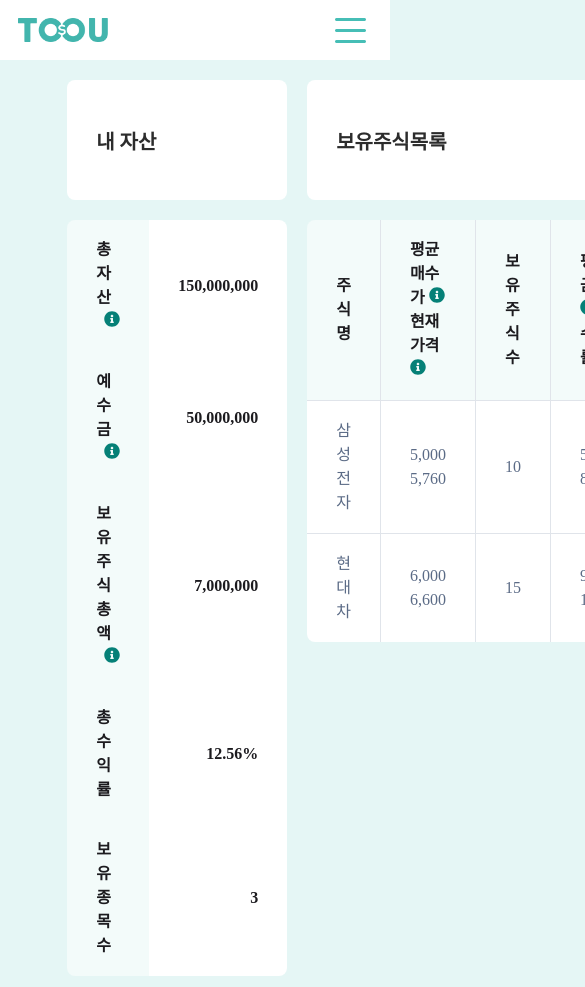
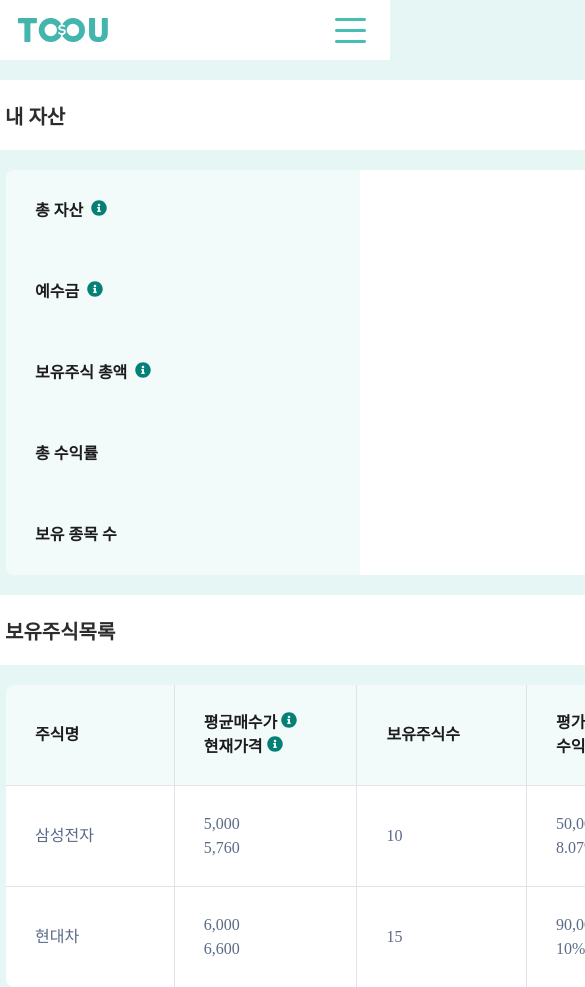
Before and after one commit to fintech4/frontend, a React (Create React App) app: page /mypage in a window 390 px wide. Shown: the top 987 px of the page, 585 px wide, since content can reach past the window. Built offline with nearby package versions, Linux system fonts and the light colour scheme; no server answers; a web font is replaced by a local one.

Commit message:
feat: mypage 반응형 구현 완료

```diff
--- a/src/components/page/MyPage.jsx
+++ b/src/components/page/MyPage.jsx
@@ -5,6 +5,7 @@ import styled from "styled-components";
 import StockTable from "../ui/tables/StockTable";
 import axios from "axios";
 import { useEffect, useState } from "react";
+import { media } from "../../media";
 
 const List = styled.div`
   display: flex;
@@ -13,6 +14,12 @@ const List = styled.div`
   gap: 20px;
   align-self: stretch;
   margin-top: 20px;
+
+  ${media.mobile`
+    display: flex;
+    flex-direction: column;
+    align-items: center;
+  `}
 `;
 
 const ListWrapper = styled.div`
@@ -21,6 +28,9 @@ const ListWrapper = styled.div`
   flex-direction: column;
   align-items: flex-start;
   gap: 20px;
+  ${media.mobile`
+    width: 768px;
+  `}
 `;
 
 const TitleWrapper = styled.div`
@@ -32,6 +42,11 @@ const TitleWrapper = styled.div`
   align-self: stretch;
   border-radius: 8px;
   background: var(--Schemes-On-Primary, #fff);
+
+  ${media.mobile`
+    width: 768px;
+    height : 20px;
+  `}
 `;
 
 const Title = styled.h1`
--- a/src/components/ui/bar/Navigation.jsx
+++ b/src/components/ui/bar/Navigation.jsx
@@ -120,8 +120,8 @@ const TabLinkMobileWrapper = styled.ul`
   position: absolute;
   top: 60px;
   right: 0;
-  box-shadow: 0px 4px 10px 1px rgba(113, 205, 199, 0.30);
-  background-color: #FFF;
+  box-shadow: 0px 4px 10px 1px rgba(113, 205, 199, 0.3);
+  background-color: #fff;
 `;
 
 const TabLinkMobile = styled(Link)`
@@ -166,12 +166,11 @@ const SignInMobileLink = styled(Link)`
 `;
 
 function Navigation({ path, isLoggedIn }) {
-
-  const [mobileMenuClicked, setMobileMenuClicked] = useState(false)
+  const [mobileMenuClicked, setMobileMenuClicked] = useState(false);
 
   const handleClickMobileMenu = () => {
-    setMobileMenuClicked(!mobileMenuClicked)
-  }
+    setMobileMenuClicked(!mobileMenuClicked);
+  };
 
   console.log(path);
   console.log(isLoggedIn);
@@ -193,46 +192,66 @@ function Navigation({ path, isLoggedIn }) {
         {/* PC 너비에서만 노출됨 */}
         <TabLinkPcWrapper>
           <TabLinkPc to="/main">
-            <TabLinkPcListElement className={path === "/main" || path === "/" ? "clicked" : ""}>
+            <TabLinkPcListElement
+              className={path === "/main" || path === "/" ? "clicked" : ""}
+            >
               <TabLinkPcText>투자</TabLinkPcText>
             </TabLinkPcListElement>
           </TabLinkPc>
           <TabLinkPc to="/mypage">
-            <TabLinkPcListElement className={path === "/mypage" ? "clicked" : ""}>
+            <TabLinkPcListElement
+              className={path === "/mypage" ? "clicked" : ""}
+            >
               <TabLinkPcText>MY</TabLinkPcText>
             </TabLinkPcListElement>
           </TabLinkPc>
           <SignInPcWrapper>
-            <SignInPcLink to={isLoggedIn ? "/logout" : "/login"} onClick={handleLogout}>
+            <SignInPcLink
+              to={isLoggedIn ? "/" : "/login"}
+              onClick={handleLogout}
+            >
               {isLoggedIn ? "로그아웃" : "로그인"}
             </SignInPcLink>
           </SignInPcWrapper>
         </TabLinkPcWrapper>
         <MenuMobileWrapper onClick={handleClickMobileMenu}>
-          <MenuMobile src={mobileMenuClicked ? "images/hamburger-close.png" : "images/hamburger-menu.png"} />
+          <MenuMobile
+            src={
+              mobileMenuClicked
+                ? "images/hamburger-close.png"
+                : "images/hamburger-menu.png"
+            }
+          />
         </MenuMobileWrapper>
         {/* Mobile 너비에서만, 햄버거 메뉴 클릭되면 노출됨 */}
-        {
-          mobileMenuClicked && <>
+        {mobileMenuClicked && (
+          <>
             <TabLinkMobileWrapper>
               <SignInMobileWrapper>
-                <SignInMobileLink to={isLoggedIn ? "/logout" : "/login"} onClick={handleLogout}>
+                <SignInMobileLink
+                  to={isLoggedIn ? "/" : "/login"}
+                  onClick={handleLogout}
+                >
                   {isLoggedIn ? "로그아웃" : "로그인"}
                 </SignInMobileLink>
               </SignInMobileWrapper>
               <TabLinkMobile to="/main">
-                <TabLinkMobileListElement className={path === "/main" || path === "/" ? "clicked" : ""}>
+                <TabLinkMobileListElement
+                  className={path === "/main" || path === "/" ? "clicked" : ""}
+                >
                   <TabLinkMobileText>투자</TabLinkMobileText>
                 </TabLinkMobileListElement>
               </TabLinkMobile>
               <TabLinkMobile to="/mypage">
-                <TabLinkMobileListElement className={path === "/mypage" ? "clicked" : ""}>
+                <TabLinkMobileListElement
+                  className={path === "/mypage" ? "clicked" : ""}
+                >
                   <TabLinkMobileText>MY</TabLinkMobileText>
                 </TabLinkMobileListElement>
               </TabLinkMobile>
             </TabLinkMobileWrapper>
           </>
-        }
+        )}
       </NavigationWrapper>
     </NavigationBar>
   );
--- a/src/components/ui/tables/MyTable.jsx
+++ b/src/components/ui/tables/MyTable.jsx
@@ -4,7 +4,7 @@ import { Tooltip as ReactTooltip } from "react-tooltip";
 import { FaInfoCircle } from "react-icons/fa";
 import "react-tooltip/dist/react-tooltip.css";
 import "../../../assets/css/styles.css";
-
+import { media } from "../../../media";
 const TableWrapper = styled.div`
   table {
     width: 100%;
@@ -40,6 +40,10 @@ const TableWrapper = styled.div`
     color: #888;
     cursor: pointer;
   }
+  ${media.mobile`
+    width: 708px;
+    margin-left: 30px;
+  `}
 `;
 
 const tooltipStyles = {
--- a/src/components/ui/tables/StockTable.jsx
+++ b/src/components/ui/tables/StockTable.jsx
@@ -5,7 +5,7 @@ import { FaInfoCircle } from "react-icons/fa";
 import "react-tooltip/dist/react-tooltip.css";
 import "../../../assets/css/styles.css";
 import { useEffect, useState } from "react";
-
+import { media } from "../../../media";
 const TableWrapper = styled.div`
   table {
     width: 100%;
@@ -53,6 +53,10 @@ const TableWrapper = styled.div`
   .align-right {
     text-align: right;
   }
+  ${media.mobile`
+    width: 708px;
+    margin-left: 30px;
+  `}
 `;
 
 const tooltipStyles = {
```
